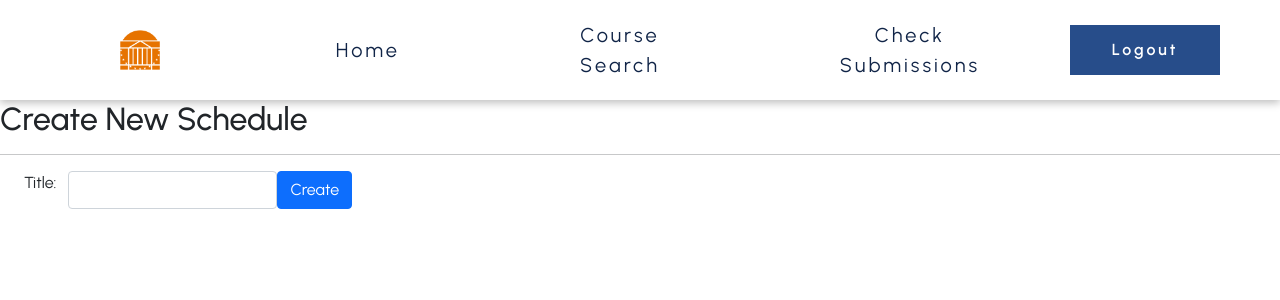
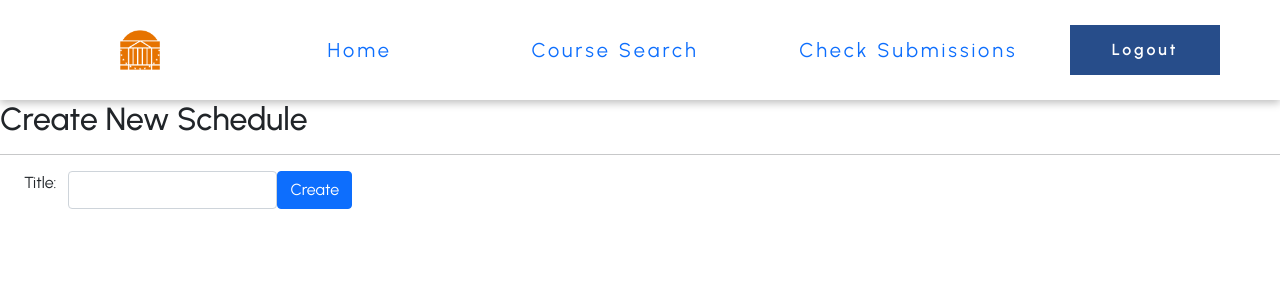
Before and after one commit to willbelcher/cs3240-project, a Django app: page /schedule/create_schedule/ in a window 1280 px wide. Shown: the top 300 px of the page. Run offline with Django 4.2, Linux system fonts and the light colour scheme; the visitor is signed in with stand-in values (Sample User, id 1).

Commit message:
TODO: nav item sizing and collapsed menu

```diff
--- a/schedule/static/css/schedule.css
+++ b/schedule/static/css/schedule.css
@@ -28,21 +28,19 @@ header{
 }
 
 header .container-fluid{
-
-    width: 100%;
-    padding: 0 60px;
-    display: flex;
+    width: 100vw;
+    padding: 10px 60px;
     align-items: center;
     justify-content: space-between;
 }
 
-@media(max-width:992px){
+/* @media(max-width:992px){
 
     header .container-fluid{
 
         padding: 0 5%;
     }
-}
+} */
 
 header .navb-logo img{
 
@@ -51,15 +49,14 @@ header .navb-logo img{
 }
 
 header .navb-items {
-    display: flex;
     align-items: center;
-    justify-content: flex-end;
     letter-spacing: 3px;
 }
 
 header .item{
     text-align: center;
-    margin-inline: 15%;
+    width: min-content;
+    overflow-wrap: normal;
     font-size: 20px;
     letter-spacing: 3px;
     color: #102447;
--- a/schedule/templates/nav.html
+++ b/schedule/templates/nav.html
@@ -6,7 +6,7 @@
     <meta name="viewport" content="width=device-width, initial-scale=1.0">
     <title>{% block title %}Home{% endblock %}</title>
 
-    <link href="https://cdn.jsdelivr.net/npm/bootstrap@5.3.0-alpha1/dist/css/bootstrap.min.css" rel="stylesheet" integrity="sha384-KyZXEAg3QhqLMpG8r+Knujsl5/II5N2bsXsVf4PFNbeuriC/7N7lD3nRt83_f1Q8" crossorigin="anonymous">
+    <link href="https://cdn.jsdelivr.net/npm/bootstrap@5.0.2/dist/css/bootstrap.min.css" rel="stylesheet" integrity="sha384-EVSTQN3/azprG1Anm3QDgpJLIm9Nao0Yz1ztcQTwFspd3yD65VohhpuuCOmLASjC" crossorigin="anonymous">
 
     <!-- Adjusts logo on navigation bar -->
     <style>
@@ -25,58 +25,68 @@
 </head>
 <body>
 <header>
+    <nav class="navbar navbar-expand-lg">
         <div class="container-fluid">
 
-        <div class="navb-logo">
+            <div class="navbar-brand navb-logo">
 
                 <!--Probably need to find better picture-->
                 {% load static %}
+                <a href="{% url 'schedule:home' %}">
                     <img src="{% static 'img/uva_logo.png' %}" alt="Logo">
+                </a>
             </div>
 
-        <div class="navb-items d-none d-xl-flex">
+            <button class="navbar-toggler" type="button" data-bs-toggle="collapse" data-bs-target="#navbarLinks" aria-controls="navbarLinks" aria-expanded="false">
+                <span class="navbar-toggler-icon"></span>
+            </button>
 
+            <div class="collapse navbar-collapse" id="navbarLinks">
+                <ul class="navbar-nav nav-fill w-100 navb-items">
                     <!-- Home Page Link -->
-            <div class="item">
-                <a href="{% url 'schedule:home' %}">Home</a>
-            </div>
+                    <li class="item nav-item">
+                        <a class="nav-link" href="{% url 'schedule:home' %}">Home</a>
+                    </li>
 
                     <!-- Course Search Link -->
-            <div class="item">
-                <a href="{% url 'schedule:course_search' %}">Course Search</a>
-            </div>
+                    <li class="item nav-item">
+                        <a class="nav-link" href="{% url 'schedule:course_search' %}">Course Search</a>
+                    </li>
 
                     <!-- Check Submissions (of schedule submission) Link -->
                     <!-- Only available to users with Advisor Status -->
                     {% if perms.global_permissions.is_advisor %}
-                <div class="item">
-                    <a href="{% url 'schedule:submissions' %}">Check Submissions</a>
-                </div>
+                        <li class="item nav-item">
+                            <a class="nav-link" href="{% url 'schedule:submissions' %}">Check Submissions</a>
+                        </li>
 
                         <!-- Schedule Builder Link -->
                         <!-- Only available to users with Student Status -->
                     {% else %}
-                <div class="item">
-                    <a href="{% url 'schedule:view_cart' %}">View Cart</a>
-                </div>
+                        <li class="item nav-item">
+                            <a class="nav-link" href="{% url 'schedule:view_cart' %}">View Cart</a>
+                        </li>
 
-                <div class="item">
-                    <a href="{% url 'schedule:view_schedule' %}">View Schedule</a>
-                </div>
+                        <li class="item nav-item">
+                            <a class="nav-link" href="{% url 'schedule:view_schedule' %}">View Schedule</a>
+                        </li>
 
                         <!-- Logout Link-->
                     {% endif %}
+                    <li class="d-flex">
                         <div class="item-button">
-                <a href="{% url 'schedule:logout' %}" type="button">Logout</a>
+                            <a class="nav-link" href="{% url 'schedule:logout' %}" type="button">Logout</a>
                         </div>
-
+                    </li>
+                </ul>
             </div>
         </div>
+    </nav>
 </header>
 
 
 <!-- Add the Bootstrap JavaScript -->
-<script src="https://cdn.jsdelivr.net/npm/@popperjs/core@2.11.6/dist/umd/popper.min.js" integrity="sha384-oBqDVmMz4fnFO9gybB3S4O4AmNo2E1/4xK5M2bxmNDMzKqs5Gmuj5E5vsyI5+a5k" crossorigin="anonymous"></script>
-<script src="https://cdn.jsdelivr.net/npm/bootstrap@5.3.0-alpha1/dist/js/bootstrap.min.js" integrity="sha384-cn7l7gDp0eyniUwwAZgrzD06kc/tftFf19TOAs2zVinnD/C7E91j9yyk5//jjpt/" crossorigin="anonymous"></script>
+<script src="https://cdn.jsdelivr.net/npm/@popperjs/core@2.9.2/dist/umd/popper.min.js" integrity="sha384-IQsoLXl5PILFhosVNubq5LC7Qb9DXgDA9i+tQ8Zj3iwWAwPtgFTxbJ8NT4GN1R8p" crossorigin="anonymous"></script>
+<script src="https://cdn.jsdelivr.net/npm/bootstrap@5.0.2/dist/js/bootstrap.min.js" integrity="sha384-cVKIPhGWiC2Al4u+LWgxfKTRIcfu0JTxR+EQDz/bgldoEyl4H0zUF0QKbrJ0EcQF" crossorigin="anonymous"></script>
 </body>
 </html>
```
Lines whose indentation alone changed are shown as unchanged.
